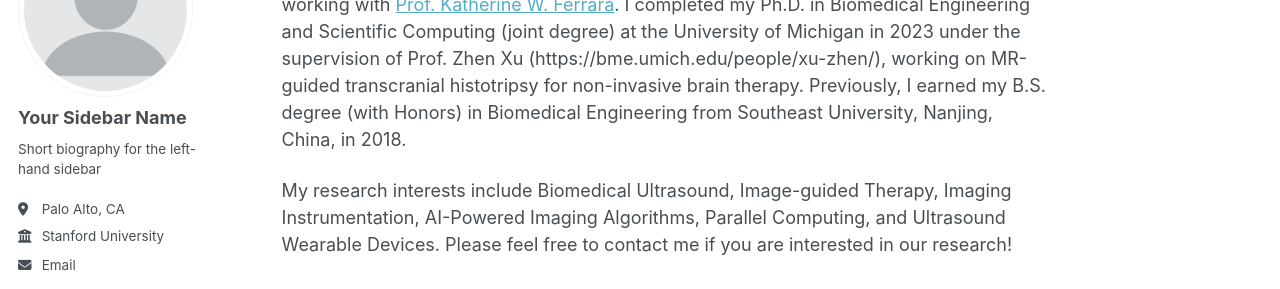
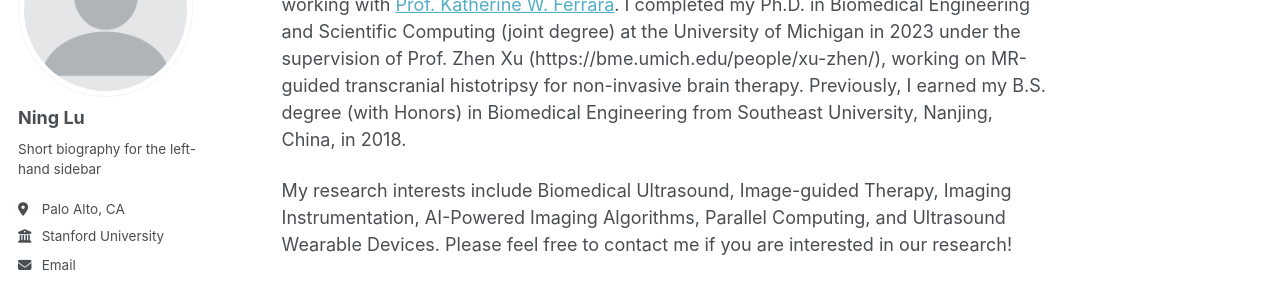
Before and after one commit to NingLu-Ultrasound/ninglu-ultrasound.github.io, a Jekyll site: the page built from _pages/about.md, in a window 1280 px wide. Shown: the part 184-473 px from the top of the page. Built offline with Jekyll 4.4.1, drawn with Linux system fonts in a browser that asks for light colours; some web fonts are replaced.

Commit message:
Update _config.yml

```diff
--- a/_config.yml
+++ b/_config.yml
@@ -22,7 +22,7 @@ repository               : "academicpages/academicpages.github.io"
 author:
   # Biographic information
   avatar           : "profile.png"
-  name             : "Your Sidebar Name"
+  name             : "Ning Lu"
   pronouns         : # example: "she/her"
   bio              : "Short biography for the left-hand sidebar"
   location         : "Palo Alto, CA"
```
